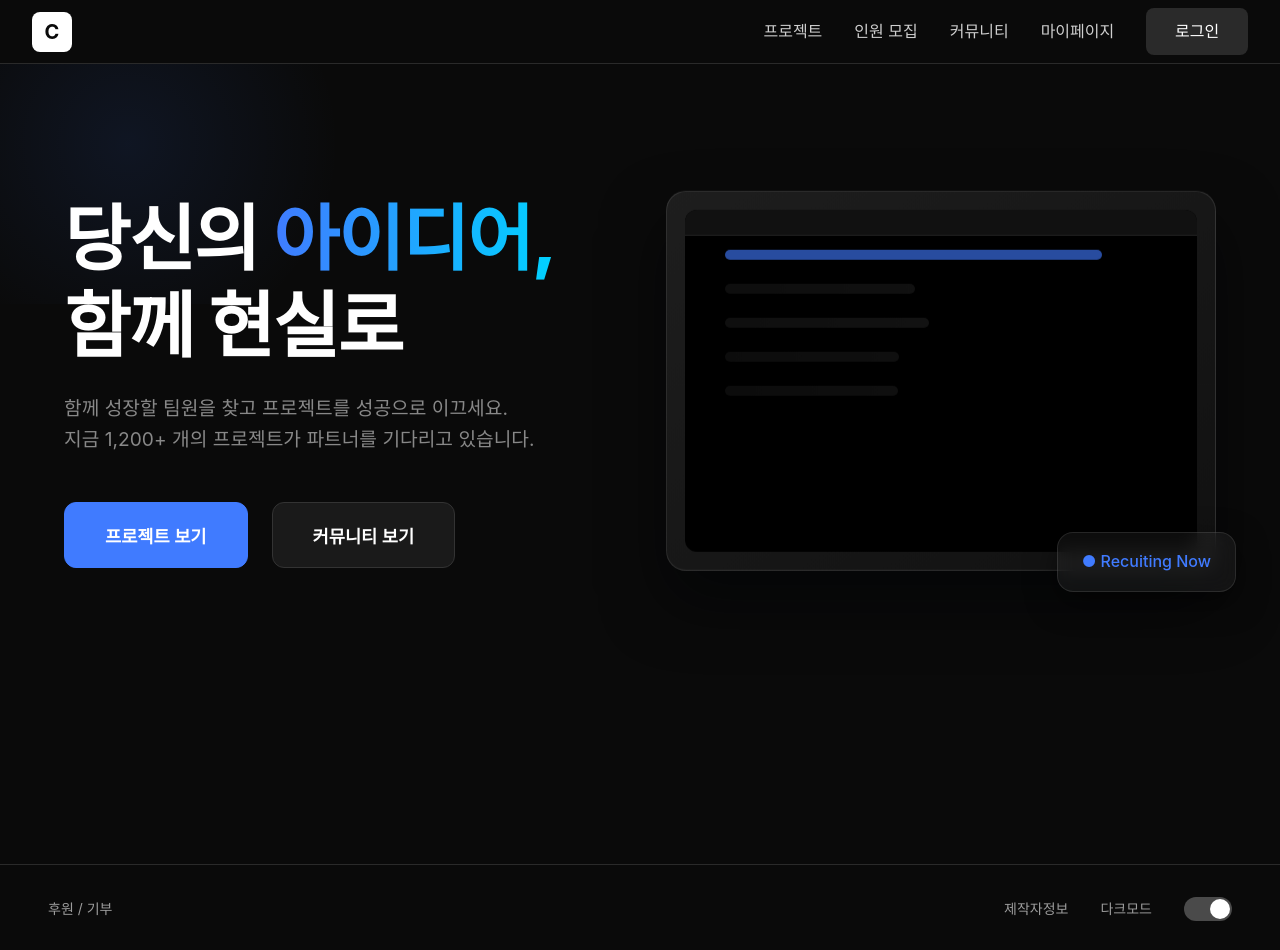
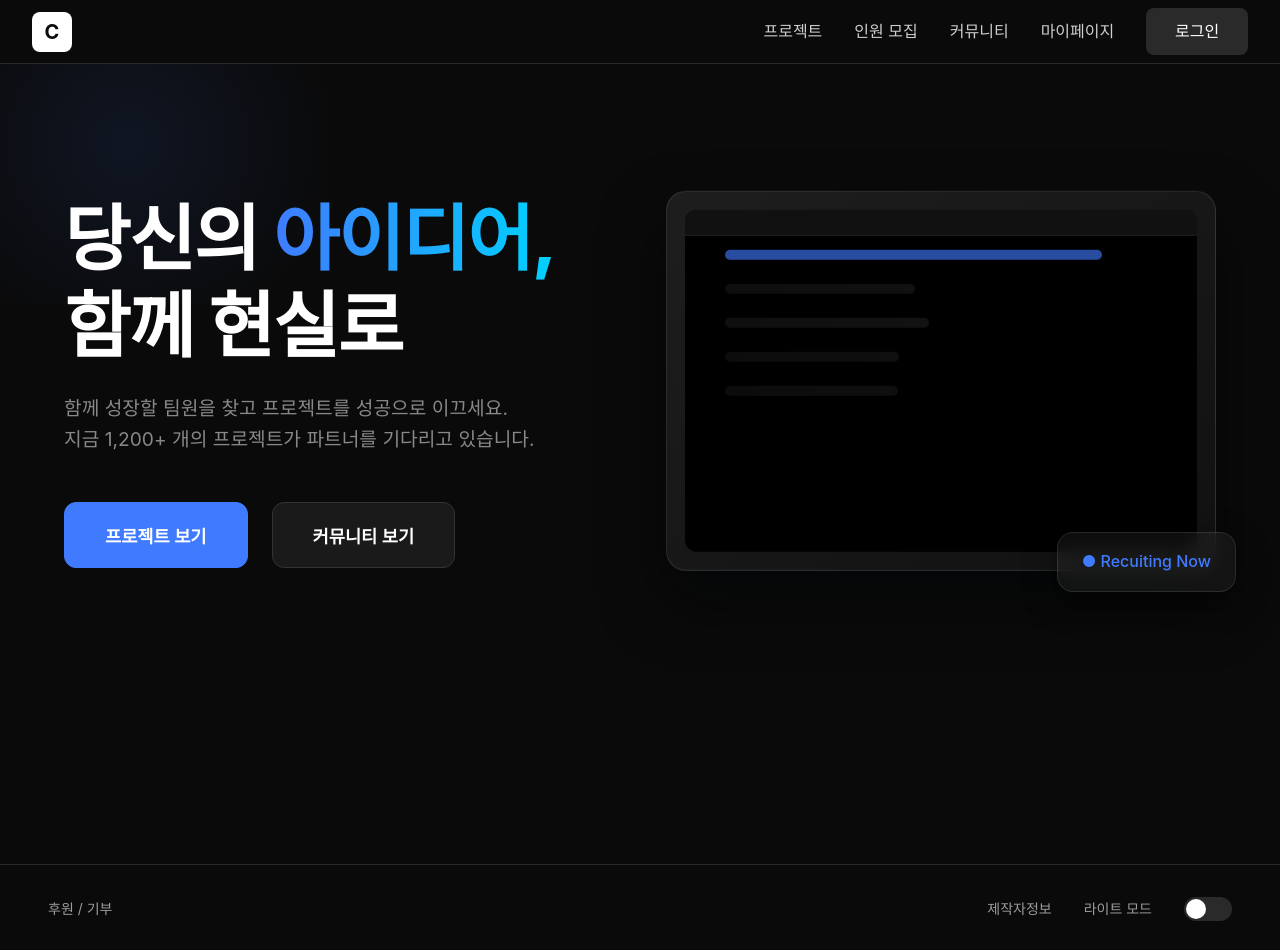
Before and after one commit to P-U-P-Project-Union-Platform/PUP---FrontEnd, a React (Vite) app: page / in a window 1280 px wide. Shown: the top 950 px of the page. Built offline with nearby package versions, Linux system fonts and the light colour scheme.

Commit message:
feat: 다크/라이트 모드 토글 시 글자 변경 + 제작자 정보 다이렉션 추가

```diff
--- a/src/components/layout/Footer.tsx
+++ b/src/components/layout/Footer.tsx
@@ -1,25 +1,44 @@
 import { useState } from 'react';
+import { useApp } from '../../contexts/AppContext';
+import CreatorInfoModal from './CreatorInfoModal';
 import {
   FooterContainer,
   FooterLeft,
   FooterRight,
   FooterLink,
+  ModeText,
   Toggle,
 } from '../../styles/components/footerStyles';
 
 export default function Footer() {
-  const [isDark, setIsDark] = useState<boolean>(true);
+  const { isDarkMode, toggleDarkMode } = useApp();
+  const [isModalOpen, setIsModalOpen] = useState(false);
 
   return (
+    <>
       <FooterContainer>
         <FooterLeft>
-        <FooterLink>후원 / 기부</FooterLink>
+          <FooterLink
+            href="https://example.com/donate"
+            target="_blank"
+            rel="noopener noreferrer"
+          >
+            후원 / 기부
+          </FooterLink>
         </FooterLeft>
         <FooterRight>
-        <FooterLink>제작자정보</FooterLink>
-        <FooterLink>다크모드</FooterLink>
-        <Toggle active={isDark} onClick={() => setIsDark(!isDark)} />
+          <FooterLink onClick={() => setIsModalOpen(true)}>
+            제작자정보
+          </FooterLink>
+          <ModeText>{isDarkMode ? '다크 모드' : '라이트 모드'}</ModeText>
+          <Toggle active={isDarkMode} onClick={toggleDarkMode} />
         </FooterRight>
       </FooterContainer>
+
+      <CreatorInfoModal
+        isOpen={isModalOpen}
+        onClose={() => setIsModalOpen(false)}
+      />
+    </>
   );
 }
--- a/src/styles/components/footerStyles.ts
+++ b/src/styles/components/footerStyles.ts
@@ -45,6 +45,12 @@ export const FooterLink = styled.a`
   }
 `;
 
+export const ModeText = styled.p`
+  color: rgba(255, 255, 255, 0.6);
+  font-size: ${theme.fontSizes.sm};
+  margin: 0;
+`;
+
 export const Toggle = styled.div<ToggleProps>`
   width: 48px;
   height: 24px;
```
Lines whose indentation alone changed are shown as unchanged.
